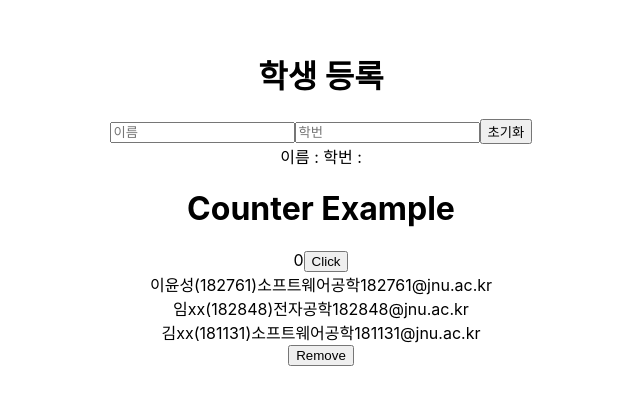
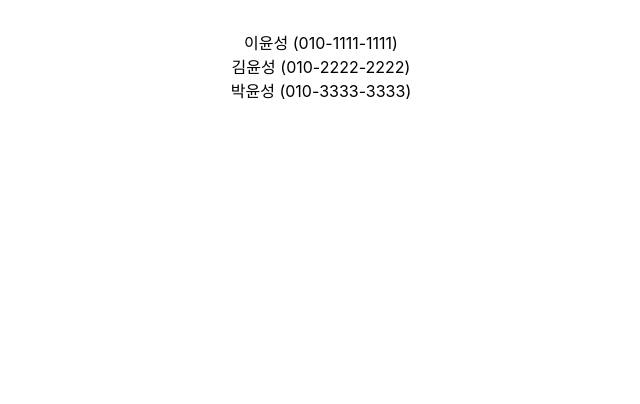
Before and after one commit to 2yunseong/econo-frontend-study, a React (Create React App) app in the folder frontend-study/: page / in a window 1280 px wide. Shown: the top 404 px of the page, without its empty margins (319-959 px from the left). Built offline with nearby package versions, Linux system fonts and the light colour scheme.

Commit message:
feat : new study content

```diff
--- a/frontend-study/src/App.js
+++ b/frontend-study/src/App.js
@@ -1,43 +1,31 @@
-import React from "react";
-import logo from "./logo.svg";
+import React, { useState } from "react";
 import "./App.css";
-import InputName from "./InputExample/InputName";
-import RefExample from "./UseRefExample/RefExample";
-import StudentList from "./MappingExample/StudentList";
-import UseEffectExample from "./UseEffectExample/UseEffectExample";
-import CreateStudent from "./TreatArrayExample/CreateStudent";
+import ShowCustomerList from "./ProjectDirectory/ShowCustomerList";
 
 function App() {
-  const students = [
+  const customers = [
     {
+      id: 1,
       name: "이윤성",
-      id: 182761,
-      department: "소프트웨어공학",
-      email: "182761@jnu.ac.kr",
+      phoneNumber: "010-1111-1111",
     },
     {
-      name: "임xx",
-      id: 182848,
-      department: "전자공학",
-      email: "182848@jnu.ac.kr",
+      id: 2,
+      name: "김윤성",
+      phoneNumber: "010-2222-2222",
     },
     {
-      name: "김xx",
-      id: 181131,
-      department: "소프트웨어공학",
-      email: "181131@jnu.ac.kr",
+      id: 3,
+      name: "박윤성",
+      phoneNumber: "010-3333-3333",
     },
   ];
+  const [customerList, setCustomerList] = useState(customers);
 
-  const onRemove = (id) => {
-    setStudents(students.filter((student) => student.id !== id));
-  };
+
   return (
     <div className="App">
-      <InputName />
-      <UseEffectExample />
-      <StudentList />
-      <button onClick={onRemove}>Remove</button>
+      <ShowCustomerList customerList={customerList} />
     </div>
   );
 }
```
Also changed, not shown: frontend-study/src/ProjectDirectory/InputCustomer.js (+11 -0 lines).
